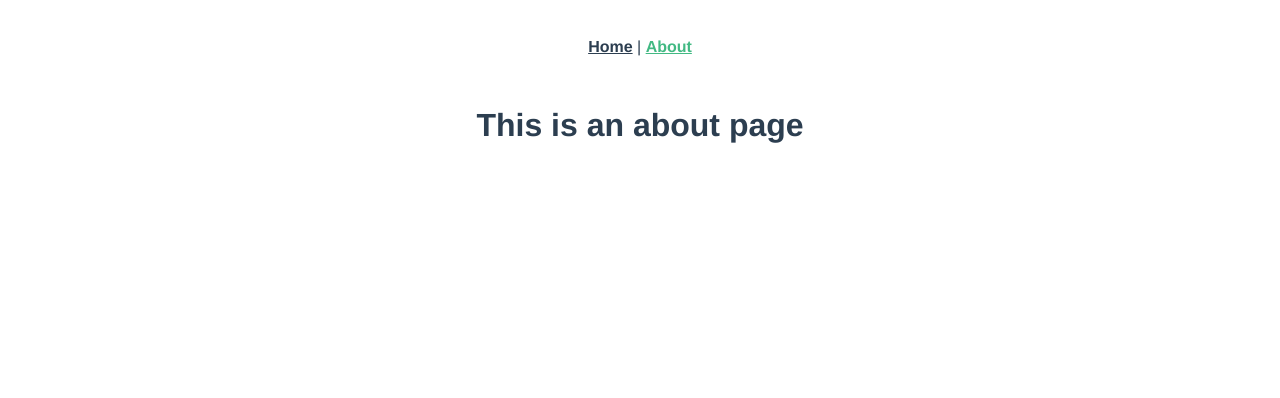
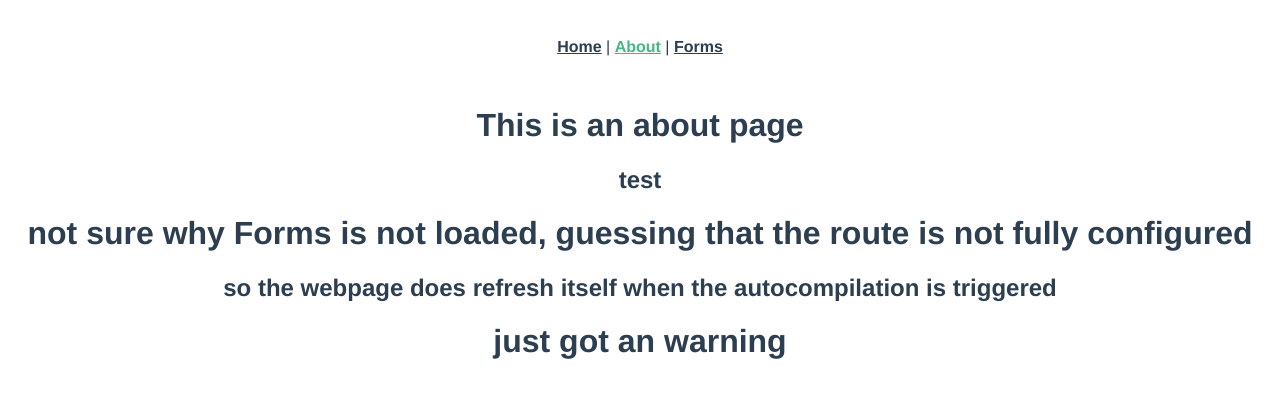
Before and after one commit to mcab/flightplan, a Vue app: page /about in a window 1280 px wide. Shown: the top 398 px of the page. Built offline with nearby package versions, Linux system fonts and the light colour scheme; what @ionic/vue would draw is missing.

Commit message:
just attempts to make the new tab work

```diff
--- a/src/App.vue
+++ b/src/App.vue
@@ -2,7 +2,8 @@
   <div id="app">
     <div id="nav">
       <router-link to="/">Home</router-link> |
-      <router-link to="/about">About</router-link>
+      <router-link to="/about">About</router-link> |
+      <router-link to="/forms">Forms</router-link>
     </div>
     <router-view />
   </div>
--- a/src/views/About.vue
+++ b/src/views/About.vue
@@ -1,5 +1,9 @@
 <template>
   <div class="about">
     <h1>This is an about page</h1>
+    <h2>test</h2>
+    <h1>not sure why Forms is not loaded, guessing that the route is not fully configured</h1>
+    <h2>so the webpage does refresh itself when the autocompilation is triggered</h2>
+    <h1>just got an warning</h1>
   </div>
 </template>
--- a/src/views/Forms.vue
+++ b/src/views/Forms.vue
@@ -1,5 +1,7 @@
 <template>
   <div class="forms">
     <h1>This is an about page</h1>
+    <h2>show something!</h2>
+    <h1>something</h1>>
   </div>
 </template>
```
Also changed, not shown: public/index.html (line endings or trailing spaces).
